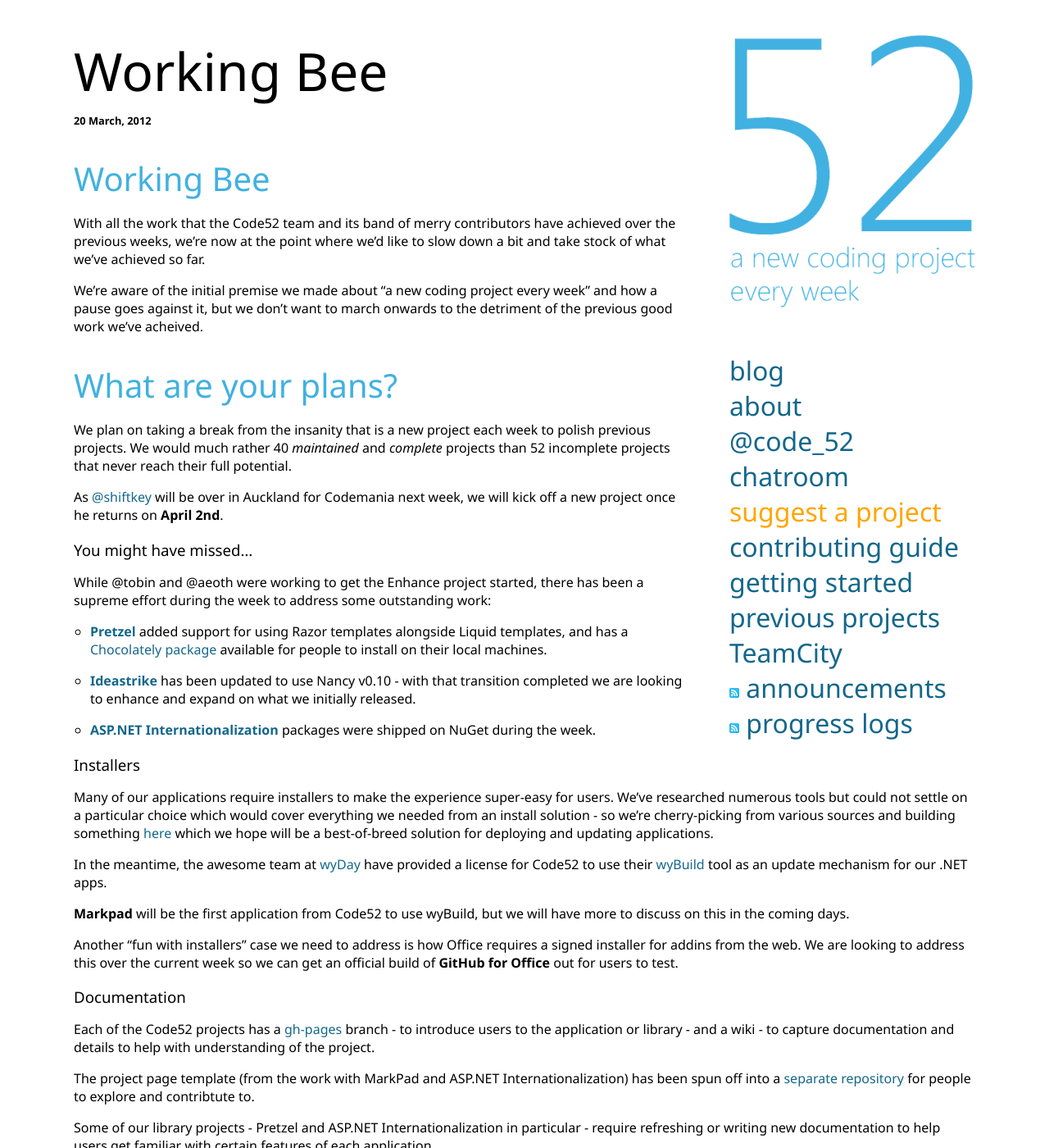
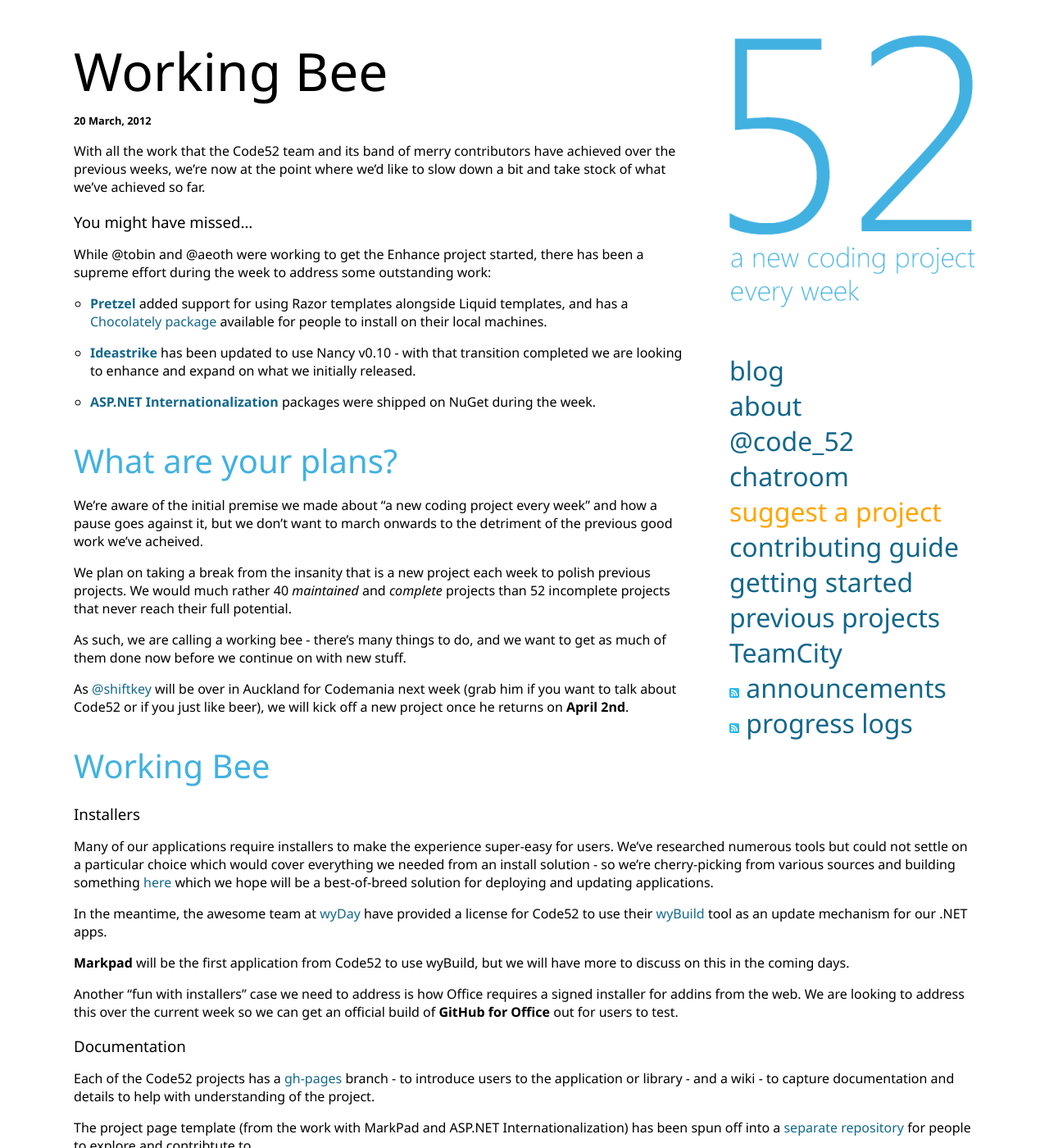
Before and after one commit to Code52/code52.github.com, a Jekyll site: the page built from _posts/2012-03-20-gap-week.md, in a window 1280 px wide and 1400 px high. Shown: the whole window at 82% size. Built offline with Jekyll 4.4.1, drawn with Linux system fonts in a browser that asks for light colours; Markdown is read by kramdown in place of the engine named in the settings; comment, search, counter and statistics services are not loaded; some of the changed lines change nothing that is shown.

Commit message:
reordered paragraphs, minor edits

```diff
--- a/_posts/2012-03-20-gap-week.md
+++ b/_posts/2012-03-20-gap-week.md
@@ -7,17 +7,7 @@
 comments: true
 ---
 
-## Working Bee
-
 With all the work that the Code52 team and its band of merry contributors have achieved over the previous weeks, we're now at the point where we'd like to slow down a bit and take stock of what we've achieved so far.
-
-We're aware of the initial premise we made about "a new coding project every week" and how a pause goes against it, but we don't want to march onwards to the detriment of the previous good work we've acheived.
-
-## What are your plans?
-
-We plan on taking a break from the insanity that is a new project each week to polish previous projects. We would much rather 40 *maintained* and *complete* projects than 52 incomplete projects that never reach their full potential.
-
-As [@shiftkey](http://twitter.com/shiftkey) will be over in Auckland for Codemania next week, we will kick off a new project once he returns on **April 2nd**.
 
 ### You might have missed...
 
@@ -28,6 +18,19 @@
  - **[Ideastrike](http://code52.org/ideastrike/)** has been updated to use Nancy v0.10 - with that transition completed we are looking to enhance and expand on what we initially released.
 
  - **[ASP.NET Internationalization](http://code52.org/aspnet-internationalization)** packages were shipped on NuGet during the week.
+
+
+## What are your plans?
+
+We're aware of the initial premise we made about "a new coding project every week" and how a pause goes against it, but we don't want to march onwards to the detriment of the previous good work we've acheived.
+
+We plan on taking a break from the insanity that is a new project each week to polish previous projects. We would much rather 40 *maintained* and *complete* projects than 52 incomplete projects that never reach their full potential.
+
+As such, we are calling a working bee - there's many things to do, and we want to get as much of them done now before we continue on with new stuff.
+
+As [@shiftkey](http://twitter.com/shiftkey) will be over in Auckland for Codemania next week (grab him if you want to talk about Code52 or if you just like beer), we will kick off a new project once he returns on **April 2nd**.
+
+## Working Bee
 
 ### Installers
 
```
